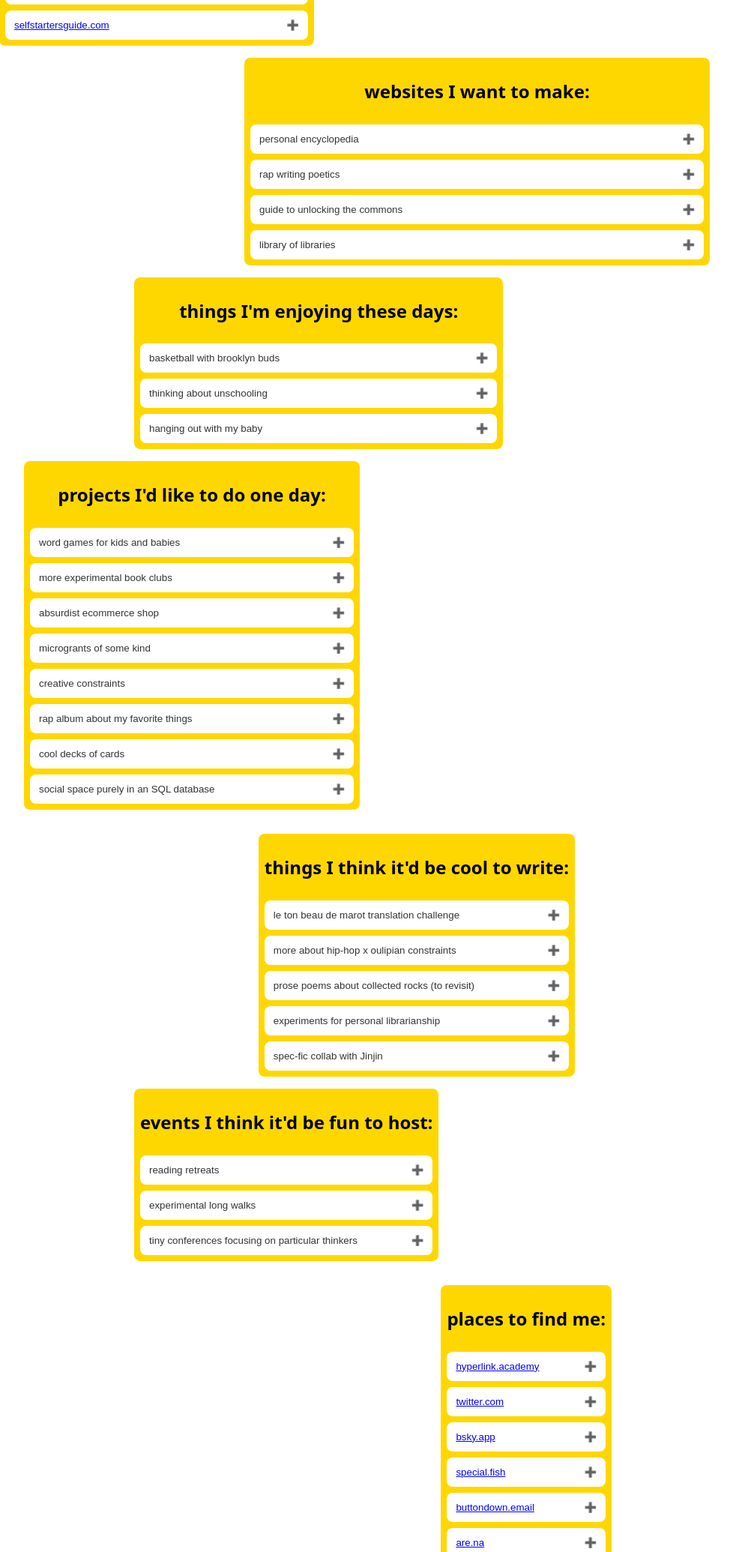
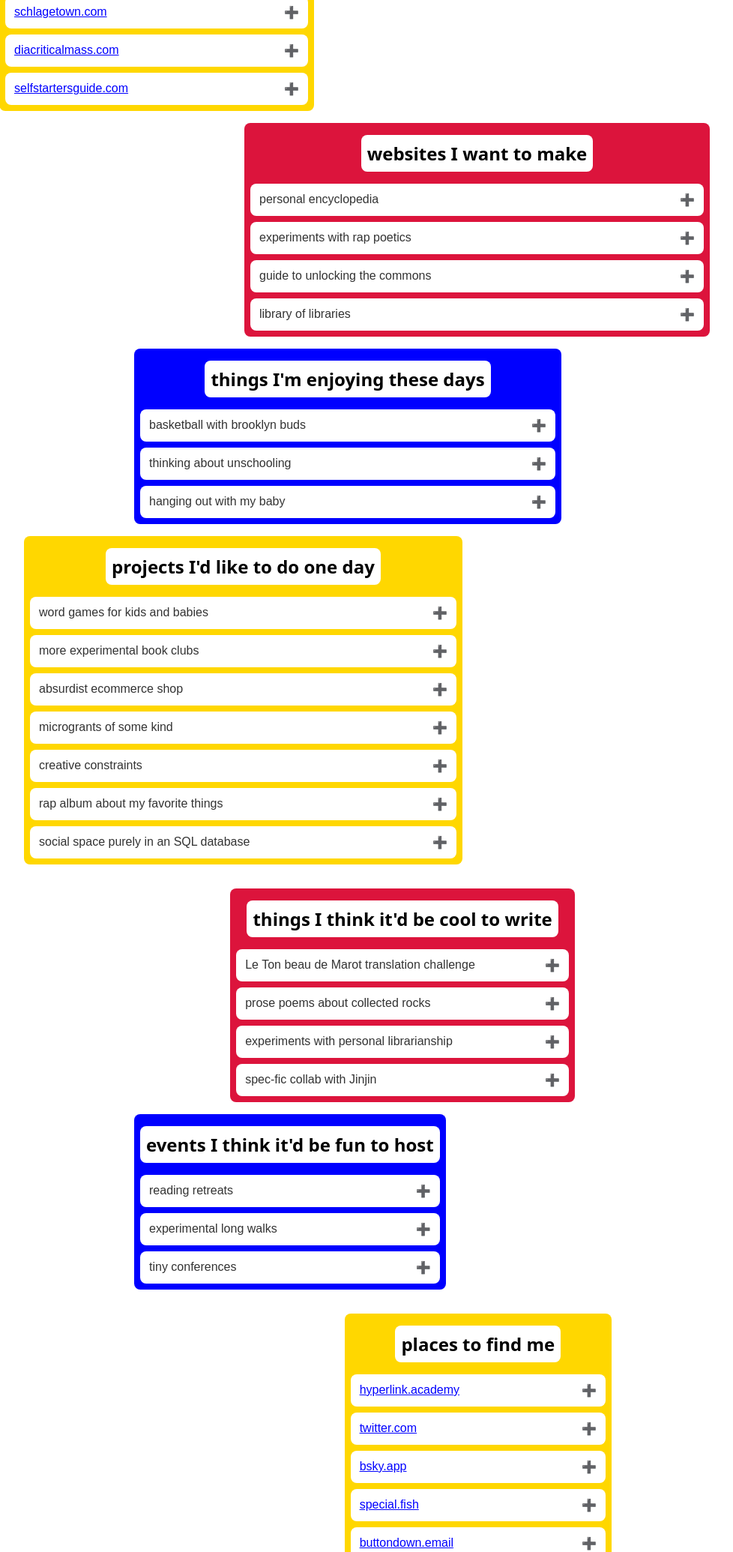
Before and after one commit to bschlagel/schlage.town, a plain HTML site: page index.html in a window 1280 px wide. Shown: the part 465-2535 px from the top of the page at 75% size, without its empty margins (167-1145 px from the left). Drawn offline with Linux system fonts and the light colour scheme.

Commit message:
fill out expanded list item content and play with colors

```diff
--- a/index.html
+++ b/index.html
@@ -12,7 +12,7 @@
 
     <body>
         <div class="container" id="welcome">
-            <p><strong>welcome to schlagetown!</strong></p>
+            <h2>welcome to schlagetown!</h2>
             <p>
                 this is my new website, thanks for visiting! minimal by design!
                 work in progress!
@@ -20,13 +20,13 @@
         </div>
 
         <section class="brendanlist" id="existingsites">
-            <h2>my existing websites:</h2>
+            <h2>my existing websites</h2>
             <div class="collapsobox">
                 <button type="button" class="collapsible">
                     <a href="https://hyperlink.academy">hyperlink.academy</a>
                 </button>
                 <div class="content">
-                    <p>platform for internet learning</p>
+                    <p>platform for collaborative internet learning</p>
                 </div>
             </div>
             <div class="collapsobox">
@@ -36,7 +36,7 @@
                     >
                 </button>
                 <div class="content">
-                    <p>my first site / wordpress blog</p>
+                    <p>my first site! / legacy wordpress blog</p>
                 </div>
             </div>
             <div class="collapsobox">
@@ -52,7 +52,7 @@
                     <a href="https://antilibrari.es">antilibrari.es</a>
                 </button>
                 <div class="content">
-                    <p>my antilibrary (on the back burner)</p>
+                    <p>my antilibrary…on the back burner</p>
                 </div>
             </div>
             <div class="collapsobox">
@@ -80,13 +80,13 @@
                     >
                 </button>
                 <div class="content">
-                    <p>old project; writing + learning</p>
+                    <p>old project on self-directed learning</p>
                 </div>
             </div>
         </section>
 
         <section class="brendanlist" id="wannamake">
-            <h2>websites I want to make:</h2>
+            <h2>websites I want to make</h2>
             <div class="collapsobox">
                 <button type="button" class="collapsible">
                     personal encyclopedia
@@ -97,12 +97,12 @@
             </div>
             <div class="collapsobox">
                 <button type="button" class="collapsible">
-                    rap writing poetics
+                    experiments with rap poetics
                 </button>
                 <div class="content">
                     <p>
-                        collection of resources on rhymes, constraints, Oulipian
-                        inspiration, etc.
+                        Oulipian-inspired collection of resources and writing on
+                        rhymes and creative constraints
                     </p>
                 </div>
             </div>
@@ -112,8 +112,8 @@
                 </button>
                 <div class="content">
                     <p>
-                        resources on different internet business models that are
-                        focused on balancing openness and commerce
+                        cataloging different internet business models designed
+                        to balance openness and commerce
                     </p>
                 </div>
             </div>
@@ -122,19 +122,19 @@
                     library of libraries
                 </button>
                 <div class="content">
-                    <p>an internet library that collects cool libraries</p>
+                    <p>an internet library that collects cool libraries!</p>
                 </div>
             </div>
         </section>
 
         <section class="brendanlist" id="enjoying">
-            <h2>things I'm enjoying these days:</h2>
+            <h2>things I'm enjoying these days</h2>
             <div class="collapsobox">
                 <button type="button" class="collapsible">
                     basketball with brooklyn buds
                 </button>
                 <div class="content">
-                    <p>let me know if you'd like to join sometime!</p>
+                    <p>let me know if you'd like to join sometime :) 🏀</p>
                 </div>
             </div>
             <div class="collapsobox">
@@ -143,8 +143,8 @@
                 </button>
                 <div class="content">
                     <p>
-                        running a reading studio on learning + parenting right
-                        now
+                        …and running a reading studio on alternative learning
+                        and parenting!
                     </p>
                 </div>
             </div>
@@ -153,19 +153,22 @@
                     hanging out with my baby
                 </button>
                 <div class="content">
-                    <p>he's so cool!</p>
+                    <p>he's so cool, seriously</p>
                 </div>
             </div>
         </section>
 
         <section class="brendanlist" id="onedayprojects">
-            <h2>projects I'd like to do one day:</h2>
+            <h2>projects I'd like to do one day</h2>
             <div class="collapsobox">
                 <button type="button" class="collapsible">
                     word games for kids and babies
                 </button>
                 <div class="content">
-                    <p></p>
+                    <p>
+                        games exploring art, language, and other creative
+                        activities
+                    </p>
                 </div>
             </div>
             <div class="collapsobox">
@@ -173,7 +176,9 @@
                     more experimental book clubs
                 </button>
                 <div class="content">
-                    <p></p>
+                    <p>
+                        let me know if you'd like to try co-hosting something!
+                    </p>
                 </div>
             </div>
             <div class="collapsobox">
@@ -189,7 +194,7 @@
                     microgrants of some kind
                 </button>
                 <div class="content">
-                    <p></p>
+                    <p>personal libraries? hyperlocal interventions?</p>
                 </div>
             </div>
             <div class="collapsobox">
@@ -197,7 +202,7 @@
                     creative constraints
                 </button>
                 <div class="content">
-                    <p>for photography and poety and who knows what else</p>
+                    <p>in particular, for poetry and photography</p>
                 </div>
             </div>
             <div class="collapsobox">
@@ -205,59 +210,68 @@
                     rap album about my favorite things
                 </button>
                 <div class="content">
-                    <p></p>
+                    <p>like…books, walks, balls, and so on and so forth</p>
                 </div>
             </div>
-            <div class="collapsobox">
+            <!-- <div class="collapsobox">
                 <button type="button" class="collapsible">
                     cool decks of cards
                 </button>
                 <div class="content">
                     <p></p>
                 </div>
-            </div>
+            </div> -->
             <div class="collapsobox">
                 <button type="button" class="collapsible">
                     social space purely in an SQL database
                 </button>
                 <div class="content">
-                    <p></p>
+                    <p>
+                        idk, just feels like this would be a cool unique social
+                        environment, right?
+                    </p>
                 </div>
             </div>
         </section>
 
         <section class="brendanlist" id="futurewriting">
-            <h2>things I think it'd be cool to write:</h2>
+            <h2>things I think it'd be cool to write</h2>
             <div class="collapsobox">
                 <button type="button" class="collapsible">
-                    le ton beau de marot translation challenge
+                    Le Ton beau de Marot translation challenge
                 </button>
                 <div class="content">
-                    <p></p>
+                    <p>
+                        further iterations translating
+                        <em>A une Damoyselle malade</em>
+                    </p>
+                </div>
+            </div>
+            <!-- <div class="collapsobox">
+                <button type="button" class="collapsible">
+                    more about hip-hop x Oulipian constraints
+                </button>
+                <div class="content">
+                    <p>both theory and practice (i.e. actual Oulipian hip-hop songs)</p>
+                </div>
+            </div> -->
+            <div class="collapsobox">
+                <button type="button" class="collapsible">
+                    prose poems about collected rocks
+                </button>
+                <div class="content">
+                    <p>a partially-completed project, worth a revisit</p>
                 </div>
             </div>
             <div class="collapsobox">
                 <button type="button" class="collapsible">
-                    more about hip-hop x oulipian constraints
+                    experiments with personal librarianship
                 </button>
                 <div class="content">
-                    <p></p>
-                </div>
-            </div>
-            <div class="collapsobox">
-                <button type="button" class="collapsible">
-                    prose poems about collected rocks (to revisit)
-                </button>
-                <div class="content">
-                    <p></p>
-                </div>
-            </div>
-            <div class="collapsobox">
-                <button type="button" class="collapsible">
-                    experiments for personal librarianship
-                </button>
-                <div class="content">
-                    <p></p>
+                    <p>
+                        essays, guides, provocations on libraries &
+                        antilibraries
+                    </p>
                 </div>
             </div>
             <div class="collapsobox">
@@ -265,19 +279,19 @@
                     spec-fic collab with Jinjin
                 </button>
                 <div class="content">
-                    <p></p>
+                    <p>fun imaginative storytelling!</p>
                 </div>
             </div>
         </section>
 
         <section class="brendanlist" id="funtohost">
-            <h2>events I think it'd be fun to host:</h2>
+            <h2>events I think it'd be fun to host</h2>
             <div class="collapsobox">
                 <button type="button" class="collapsible">
                     reading retreats
                 </button>
                 <div class="content">
-                    <p></p>
+                    <p>a long winter weekend in a cozy cabin, anyone?</p>
                 </div>
             </div>
             <div class="collapsobox">
@@ -285,21 +299,21 @@
                     experimental long walks
                 </button>
                 <div class="content">
-                    <p></p>
+                    <p>all around Brooklyn / NYC</p>
                 </div>
             </div>
             <div class="collapsobox">
                 <button type="button" class="collapsible">
-                    tiny conferences focusing on particular thinkers
+                    tiny conferences
                 </button>
                 <div class="content">
-                    <p></p>
+                    <p>e.g. a single day on a single influential thinker</p>
                 </div>
             </div>
         </section>
 
         <section class="brendanlist" id="findmehere">
-            <h2>places to find me:</h2>
+            <h2>places to find me</h2>
             <!-- OTHERS TO MAYBE ADD LATER: -->
             <!-- futureland.tv -->
             <!-- kinopio.club -->
@@ -317,7 +331,7 @@
                     >
                 </button>
                 <div class="content">
-                    <p></p>
+                    <p>various learning clubs & creative projects</p>
                 </div>
             </div>
             <div class="collapsobox">
@@ -325,7 +339,7 @@
                     <a href="https://twitter.com/schlagetown">twitter.com</a>
                 </button>
                 <div class="content">
-                    <p></p>
+                    <p>still posting…</p>
                 </div>
             </div>
             <div class="collapsobox">
@@ -333,7 +347,7 @@
                     <a href="https://bsky.app/profile/schlage.town">bsky.app</a>
                 </button>
                 <div class="content">
-                    <p></p>
+                    <p>nicer, but sparser place for posting</p>
                 </div>
             </div>
             <div class="collapsobox">
@@ -341,7 +355,7 @@
                     <a href="https://special.fish/schlagetown">special.fish</a>
                 </button>
                 <div class="content">
-                    <p></p>
+                    <p>cozy social space for lists and logs!</p>
                 </div>
             </div>
             <div class="collapsobox">
@@ -351,7 +365,7 @@
                     >
                 </button>
                 <div class="content">
-                    <p></p>
+                    <p>occasional newsletter-writing</p>
                 </div>
             </div>
             <div class="collapsobox">
@@ -361,7 +375,7 @@
                     >
                 </button>
                 <div class="content">
-                    <p></p>
+                    <p>sporadically maintained collections</p>
                 </div>
             </div>
             <div class="collapsobox">
@@ -369,7 +383,7 @@
                     <a href="https://pinboard.in/u:bschlagel">pinboard.in</a>
                 </button>
                 <div class="content">
-                    <p></p>
+                    <p>long-time bookmarking</p>
                 </div>
             </div>
             <div class="collapsobox">
@@ -380,7 +394,7 @@
                     >
                 </button>
                 <div class="content">
-                    <p></p>
+                    <p>I've backed…wow over 200 projects now!</p>
                 </div>
             </div>
             <div class="collapsobox">
@@ -388,7 +402,7 @@
                     <a href="https://specshop.gumroad.com/">gumroad.com</a>
                 </button>
                 <div class="content">
-                    <p></p>
+                    <p>WIP experimental storefront</p>
                 </div>
             </div>
         </section>
--- a/style.css
+++ b/style.css
@@ -19,7 +19,9 @@ body {
         sans-serif;
 }
 
-p {
+p,
+button {
+    font-size: 16px;
 }
 
 h1,
@@ -43,17 +45,38 @@ a:hover {
 #welcome {
     text-align: center;
     margin-bottom: 32px;
+    border-radius: 8px;
+    padding: 8px;
+    margin: 16px auto;
+    width: fit-content;
+    background-color: crimson;
+    display: flex;
+    flex-direction: column;
+    gap: 8px;
+}
+#welcome h2 {
+    background-color: white;
+    border-radius: 8px;
+    padding: 8px;
+    width: fit-content;
+    margin: 8px auto;
+}
+#welcome p {
+    background-color: white;
+    border-radius: 8px;
+    padding: 8px;
+    width: fit-content;
+    margin: 8px auto;
 }
 
 .brendanlist {
-    background-color: gold;
+    /* background-color: gold; */
     border-radius: 8px;
     padding: 8px;
     margin: 16px 16px;
     width: fit-content;
     /* rotate: var(--rotation); */
     clear: both;
-
     display: flex;
     flex-direction: column;
     gap: 8px;
@@ -62,6 +85,11 @@ a:hover {
 .brendanlist h2 {
     text-align: center;
     /* font-weight: bold; */
+    background-color: white;
+    padding: 8px;
+    width: fit-content;
+    margin: 8px auto;
+    border-radius: 8px;
 }
 
 .brendanlist ul {
@@ -71,29 +99,35 @@ a:hover {
 #existingsites {
     /* rotate: var(--rotation); */
     /* margin-left: 0%; */
+    background-color: gold;
 }
 
 #wannamake {
     margin-left: 35%;
+    background-color: crimson;
 }
 
 #enjoying {
     margin-left: 20%;
+    background-color: blue;
 }
 
 #onedayprojects {
     margin-left: 5%;
+    background-color: gold;
 }
 
 #futurewriting {
     /* margin-left: 60%; */
     float: right;
     margin-right: 20%;
+    background-color: crimson;
 }
 
 #funtohost {
     margin-left: 20%;
     /* position: relative; */
+    background-color: blue;
 }
 
 #findmehere {
@@ -102,6 +136,7 @@ a:hover {
     /* position: relative; */
     float: right;
     /* right: 0px; */
+    background-color: gold;
 }
 
 /* expando-collapso experiments! */
```
